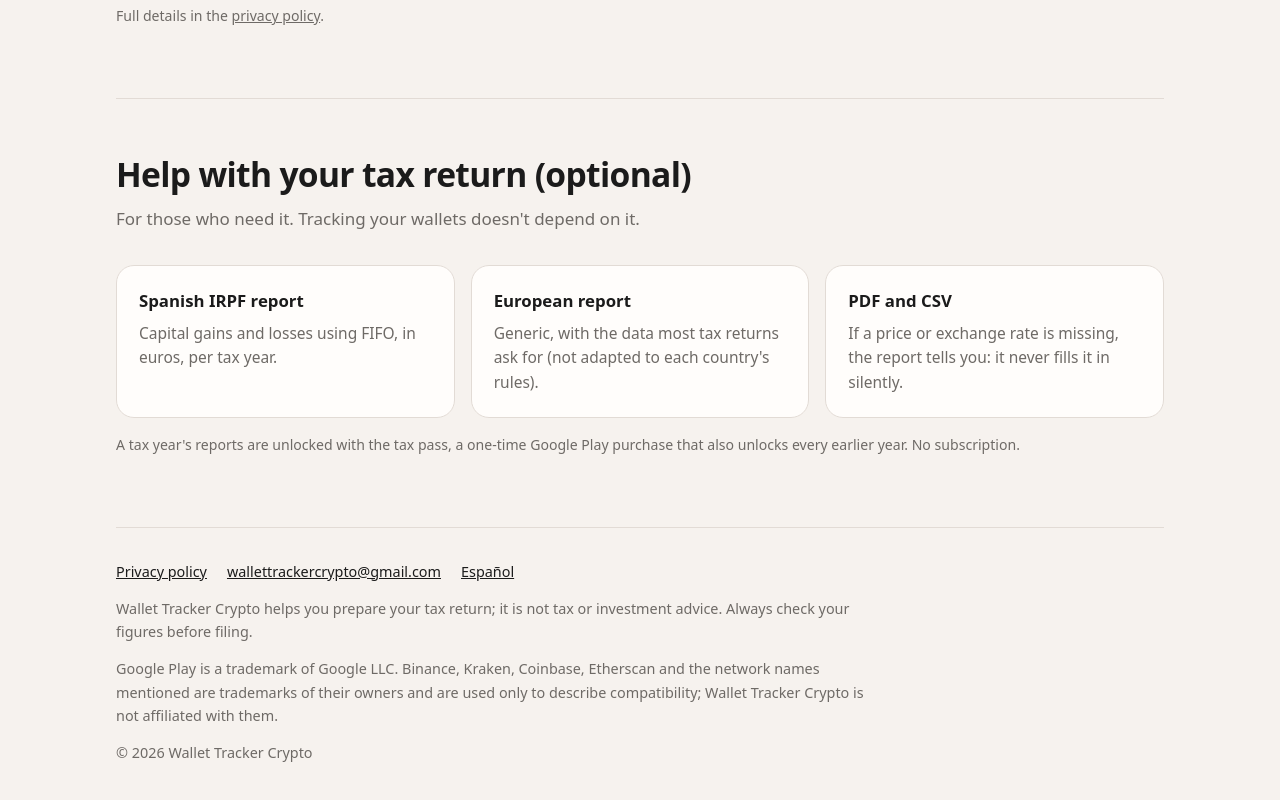
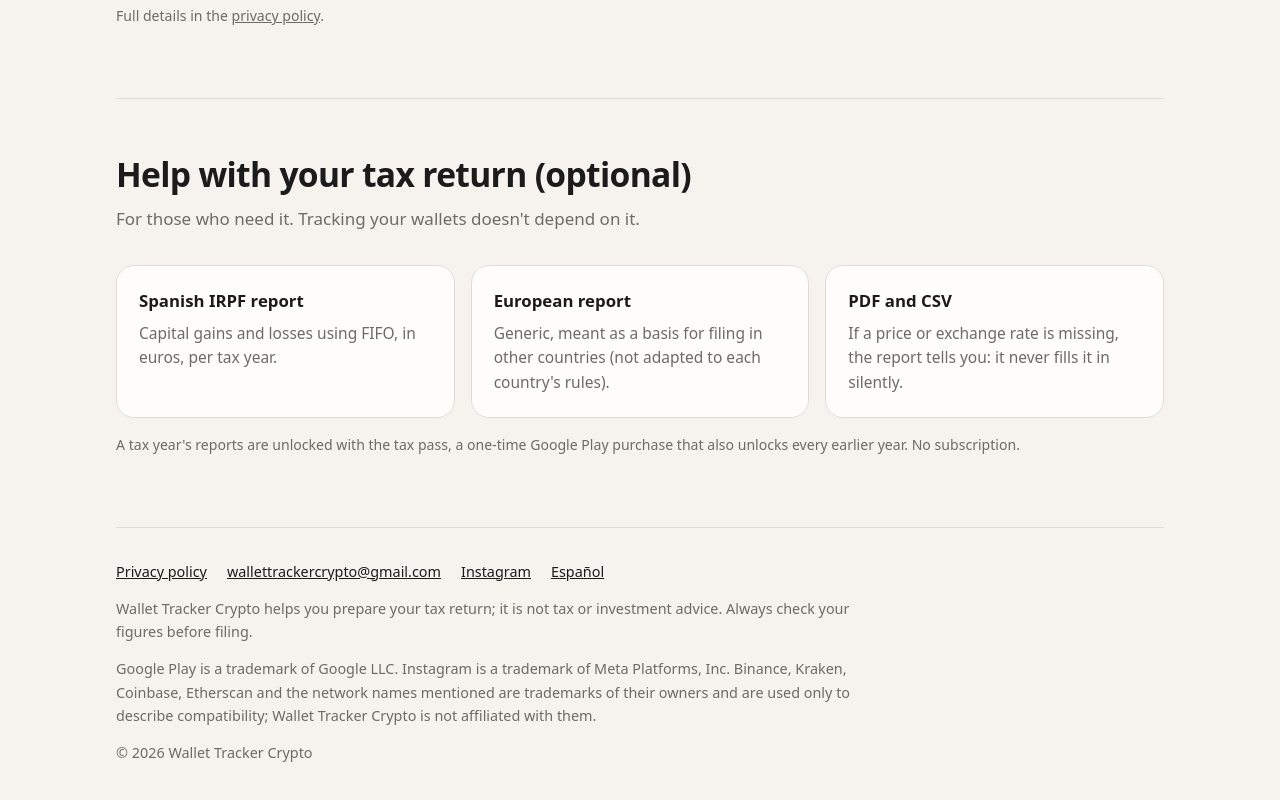
Before and after one commit to WalletTrackerCrypto/WalletTrackerCrypto.github.io, a plain HTML site: page en.html in a window 1280 px wide. Shown: the part 2728-3528 px from the top of the page. Drawn offline with Linux system fonts and the light colour scheme.

Commit message:
Website: Instagram link in footer; EU report wording
Co-Authored-By: Claude Opus 5.5 <noreply@anthropic.com>

```diff
--- a/en.html
+++ b/en.html
@@ -107,7 +107,7 @@
       <p class="sub">For those who need it. Tracking your wallets doesn't depend on it.</p>
       <div class="grid">
         <div class="card"><h3>Spanish IRPF report</h3><p>Capital gains and losses using FIFO, in euros, per tax year.</p></div>
-        <div class="card"><h3>European report</h3><p>Generic, with the data most tax returns ask for (not adapted to each country's rules).</p></div>
+        <div class="card"><h3>European report</h3><p>Generic, meant as a basis for filing in other countries (not adapted to each country's rules).</p></div>
         <div class="card"><h3>PDF and CSV</h3><p>If a price or exchange rate is missing, the report tells you: it never fills it in silently.</p></div>
       </div>
       <p class="fine">A tax year's reports are unlocked with the tax pass, a one-time Google Play purchase that also unlocks every earlier year. No subscription.</p>
@@ -118,10 +118,11 @@
     <nav>
       <a href="https://wallettrackercrypto.github.io/wallettracker-privacy/en.html">Privacy policy</a>
       <a href="mailto:wallettrackercrypto@gmail.com">wallettrackercrypto@gmail.com</a>
+      <a href="https://www.instagram.com/wallettrackercrypto/" rel="noopener">Instagram</a>
       <a href="./" hreflang="es" lang="es">Español</a>
     </nav>
     <p class="disclaimer">Wallet Tracker Crypto helps you prepare your tax return; it is not tax or investment advice. Always check your figures before filing.</p>
-    <p class="disclaimer">Google Play is a trademark of Google LLC. Binance, Kraken, Coinbase, Etherscan and the network names mentioned are trademarks of their owners and are used only to describe compatibility; Wallet Tracker Crypto is not affiliated with them.</p>
+    <p class="disclaimer">Google Play is a trademark of Google LLC. Instagram is a trademark of Meta Platforms, Inc. Binance, Kraken, Coinbase, Etherscan and the network names mentioned are trademarks of their owners and are used only to describe compatibility; Wallet Tracker Crypto is not affiliated with them.</p>
     <p>© 2026 Wallet Tracker Crypto</p>
   </footer>
 </div>
```
Also changed, not shown: index.html (+3 -2 lines).
